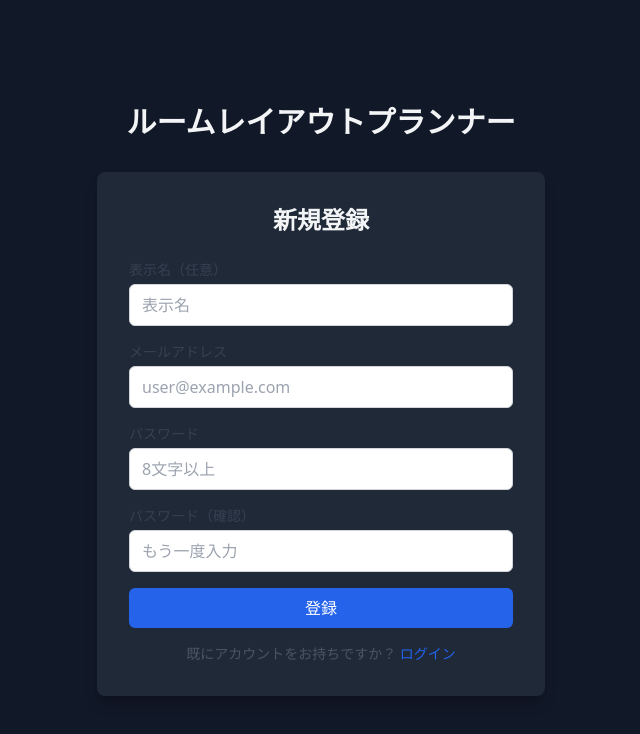
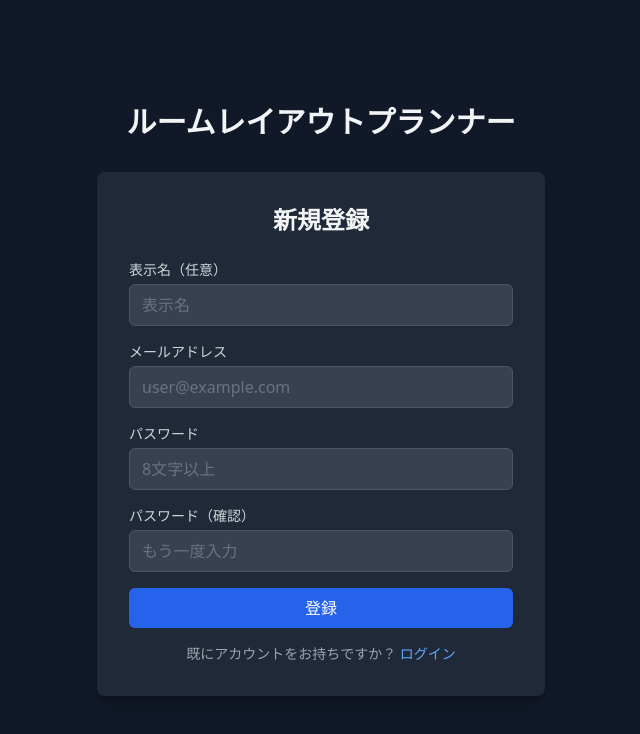
Before and after one commit to K-Kotaro816/my-repository, a React (Vite) app in the folder frontend/: page /register in a window 1280 px wide. Shown: the top 734 px of the page, without its empty margins (319-959 px from the left). Built offline with nearby package versions, Linux system fonts and the light colour scheme; no server answers.

Commit message:
:sparkles: 認証・ダッシュボードコンポーネントにダークテーマを適用
LoginForm, RegisterForm, ProjectCard, ProjectList,
CreateProjectDialogの色・ボーダー・入力欄をダーク系に変更。

```diff
--- a/frontend/src/components/auth/LoginForm.tsx
+++ b/frontend/src/components/auth/LoginForm.tsx
@@ -26,12 +26,12 @@ export function LoginForm({ onSuccess }: LoginFormProps) {
       <h2 className="text-2xl font-bold text-center mb-6">ログイン</h2>
       <form onSubmit={handleSubmit} className="space-y-4">
         {error && (
-          <div className="bg-red-50 border border-red-200 text-red-700 px-4 py-3 rounded">
+          <div className="bg-red-900/20 border border-red-800 text-red-400 px-4 py-3 rounded">
             {error}
             <button
               type="button"
               onClick={clearError}
-              className="float-right text-red-500 hover:text-red-700"
+              className="float-right text-red-400 hover:text-red-300"
             >
               &times;
             </button>
@@ -39,7 +39,7 @@ export function LoginForm({ onSuccess }: LoginFormProps) {
         )}
 
         <div>
-          <label htmlFor="email" className="block text-sm font-medium text-gray-700 mb-1">
+          <label htmlFor="email" className="block text-sm font-medium text-gray-300 mb-1">
             メールアドレス
           </label>
           <input
@@ -48,13 +48,13 @@ export function LoginForm({ onSuccess }: LoginFormProps) {
             value={email}
             onChange={(e) => setEmail(e.target.value)}
             required
-            className="w-full px-3 py-2 border border-gray-300 rounded-md focus:outline-none focus:ring-2 focus:ring-blue-500 focus:border-transparent"
+            className="w-full px-3 py-2 border border-gray-600 bg-gray-700 text-gray-100 placeholder-gray-500 rounded-md focus:outline-none focus:ring-2 focus:ring-blue-500 focus:border-transparent"
             placeholder="user@example.com"
           />
         </div>
 
         <div>
-          <label htmlFor="password" className="block text-sm font-medium text-gray-700 mb-1">
+          <label htmlFor="password" className="block text-sm font-medium text-gray-300 mb-1">
             パスワード
           </label>
           <input
@@ -63,7 +63,7 @@ export function LoginForm({ onSuccess }: LoginFormProps) {
             value={password}
             onChange={(e) => setPassword(e.target.value)}
             required
-            className="w-full px-3 py-2 border border-gray-300 rounded-md focus:outline-none focus:ring-2 focus:ring-blue-500 focus:border-transparent"
+            className="w-full px-3 py-2 border border-gray-600 bg-gray-700 text-gray-100 placeholder-gray-500 rounded-md focus:outline-none focus:ring-2 focus:ring-blue-500 focus:border-transparent"
             placeholder="8文字以上"
           />
         </div>
@@ -76,9 +76,9 @@ export function LoginForm({ onSuccess }: LoginFormProps) {
           {isLoading ? 'ログイン中...' : 'ログイン'}
         </button>
 
-        <p className="text-center text-sm text-gray-600">
+        <p className="text-center text-sm text-gray-400">
           アカウントをお持ちでないですか？{' '}
-          <Link to="/register" className="text-blue-600 hover:underline">
+          <Link to="/register" className="text-blue-400 hover:underline">
             新規登録
           </Link>
         </p>
--- a/frontend/src/components/auth/RegisterForm.tsx
+++ b/frontend/src/components/auth/RegisterForm.tsx
@@ -43,7 +43,7 @@ export function RegisterForm({ onSuccess }: RegisterFormProps) {
       <h2 className="text-2xl font-bold text-center mb-6">新規登録</h2>
       <form onSubmit={handleSubmit} className="space-y-4">
         {displayError && (
-          <div className="bg-red-50 border border-red-200 text-red-700 px-4 py-3 rounded">
+          <div className="bg-red-900/20 border border-red-800 text-red-400 px-4 py-3 rounded">
             {displayError}
             <button
               type="button"
@@ -51,7 +51,7 @@ export function RegisterForm({ onSuccess }: RegisterFormProps) {
                 setValidationError('');
                 clearError();
               }}
-              className="float-right text-red-500 hover:text-red-700"
+              className="float-right text-red-400 hover:text-red-300"
             >
               &times;
             </button>
@@ -59,7 +59,7 @@ export function RegisterForm({ onSuccess }: RegisterFormProps) {
         )}
 
         <div>
-          <label htmlFor="displayName" className="block text-sm font-medium text-gray-700 mb-1">
+          <label htmlFor="displayName" className="block text-sm font-medium text-gray-300 mb-1">
             表示名（任意）
           </label>
           <input
@@ -67,13 +67,13 @@ export function RegisterForm({ onSuccess }: RegisterFormProps) {
             type="text"
             value={displayName}
             onChange={(e) => setDisplayName(e.target.value)}
-            className="w-full px-3 py-2 border border-gray-300 rounded-md focus:outline-none focus:ring-2 focus:ring-blue-500 focus:border-transparent"
+            className="w-full px-3 py-2 border border-gray-600 bg-gray-700 text-gray-100 placeholder-gray-500 rounded-md focus:outline-none focus:ring-2 focus:ring-blue-500 focus:border-transparent"
             placeholder="表示名"
           />
         </div>
 
         <div>
-          <label htmlFor="email" className="block text-sm font-medium text-gray-700 mb-1">
+          <label htmlFor="email" className="block text-sm font-medium text-gray-300 mb-1">
             メールアドレス
           </label>
           <input
@@ -82,13 +82,13 @@ export function RegisterForm({ onSuccess }: RegisterFormProps) {
             value={email}
             onChange={(e) => setEmail(e.target.value)}
             required
-            className="w-full px-3 py-2 border border-gray-300 rounded-md focus:outline-none focus:ring-2 focus:ring-blue-500 focus:border-transparent"
+            className="w-full px-3 py-2 border border-gray-600 bg-gray-700 text-gray-100 placeholder-gray-500 rounded-md focus:outline-none focus:ring-2 focus:ring-blue-500 focus:border-transparent"
             placeholder="user@example.com"
           />
         </div>
 
         <div>
-          <label htmlFor="password" className="block text-sm font-medium text-gray-700 mb-1">
+          <label htmlFor="password" className="block text-sm font-medium text-gray-300 mb-1">
             パスワード
           </label>
           <input
@@ -98,13 +98,13 @@ export function RegisterForm({ onSuccess }: RegisterFormProps) {
             onChange={(e) => setPassword(e.target.value)}
             required
             minLength={8}
-            className="w-full px-3 py-2 border border-gray-300 rounded-md focus:outline-none focus:ring-2 focus:ring-blue-500 focus:border-transparent"
+            className="w-full px-3 py-2 border border-gray-600 bg-gray-700 text-gray-100 placeholder-gray-500 rounded-md focus:outline-none focus:ring-2 focus:ring-blue-500 focus:border-transparent"
             placeholder="8文字以上"
           />
         </div>
 
         <div>
-          <label htmlFor="confirmPassword" className="block text-sm font-medium text-gray-700 mb-1">
+          <label htmlFor="confirmPassword" className="block text-sm font-medium text-gray-300 mb-1">
             パスワード（確認）
           </label>
           <input
@@ -114,7 +114,7 @@ export function RegisterForm({ onSuccess }: RegisterFormProps) {
             onChange={(e) => setConfirmPassword(e.target.value)}
             required
             minLength={8}
-            className="w-full px-3 py-2 border border-gray-300 rounded-md focus:outline-none focus:ring-2 focus:ring-blue-500 focus:border-transparent"
+            className="w-full px-3 py-2 border border-gray-600 bg-gray-700 text-gray-100 placeholder-gray-500 rounded-md focus:outline-none focus:ring-2 focus:ring-blue-500 focus:border-transparent"
             placeholder="もう一度入力"
           />
         </div>
@@ -127,9 +127,9 @@ export function RegisterForm({ onSuccess }: RegisterFormProps) {
           {isLoading ? '登録中...' : '登録'}
         </button>
 
-        <p className="text-center text-sm text-gray-600">
+        <p className="text-center text-sm text-gray-400">
           既にアカウントをお持ちですか？{' '}
-          <Link to="/login" className="text-blue-600 hover:underline">
+          <Link to="/login" className="text-blue-400 hover:underline">
             ログイン
           </Link>
         </p>
--- a/frontend/src/components/dashboard/ProjectCard.tsx
+++ b/frontend/src/components/dashboard/ProjectCard.tsx
@@ -21,23 +21,23 @@ export function ProjectCard({ project, onDelete }: ProjectCardProps) {
   const heightCm = project.roomHeightMm / 10;
 
   return (
-    <div className="bg-white rounded-lg shadow-sm border border-gray-200 p-4 hover:shadow-md transition-shadow">
+    <div className="bg-gray-800 rounded-lg shadow-lg shadow-black/20 border border-gray-700 p-4 hover:shadow-xl transition-shadow">
       <div className="flex justify-between items-start mb-2">
-        <h3 className="text-lg font-semibold text-gray-900 truncate">{project.name}</h3>
+        <h3 className="text-lg font-semibold text-gray-100 truncate">{project.name}</h3>
         <button
           onClick={(e) => {
             e.stopPropagation();
             onDelete(project.id);
           }}
-          className="text-gray-400 hover:text-red-500 text-sm"
+          className="text-gray-500 hover:text-red-400 text-sm"
         >
           削除
         </button>
       </div>
-      <p className="text-sm text-gray-500 mb-3">
+      <p className="text-sm text-gray-400 mb-3">
         {widthCm} x {heightCm} cm
       </p>
-      <p className="text-xs text-gray-400 mb-4">更新: {formatDate(project.updatedAt)}</p>
+      <p className="text-xs text-gray-500 mb-4">更新: {formatDate(project.updatedAt)}</p>
       <button
         onClick={() => navigate(`/editor/${project.id}`)}
         className="w-full py-2 px-4 bg-blue-600 text-white text-sm rounded-md hover:bg-blue-700 transition-colors"
--- a/frontend/src/components/dashboard/ProjectList.tsx
+++ b/frontend/src/components/dashboard/ProjectList.tsx
@@ -10,8 +10,8 @@ export function ProjectList({ projects, onDelete }: ProjectListProps) {
   if (projects.length === 0) {
     return (
       <div className="text-center py-12">
-        <p className="text-gray-500 text-lg">プロジェクトはまだありません</p>
-        <p className="text-gray-400 text-sm mt-2">「新規プロジェクト」ボタンから作成してください</p>
+        <p className="text-gray-400 text-lg">プロジェクトはまだありません</p>
+        <p className="text-gray-500 text-sm mt-2">「新規プロジェクト」ボタンから作成してください</p>
       </div>
     );
   }
```
Also changed, not shown: frontend/src/components/dashboard/CreateProjectDialog.tsx (+10 -10 lines).
